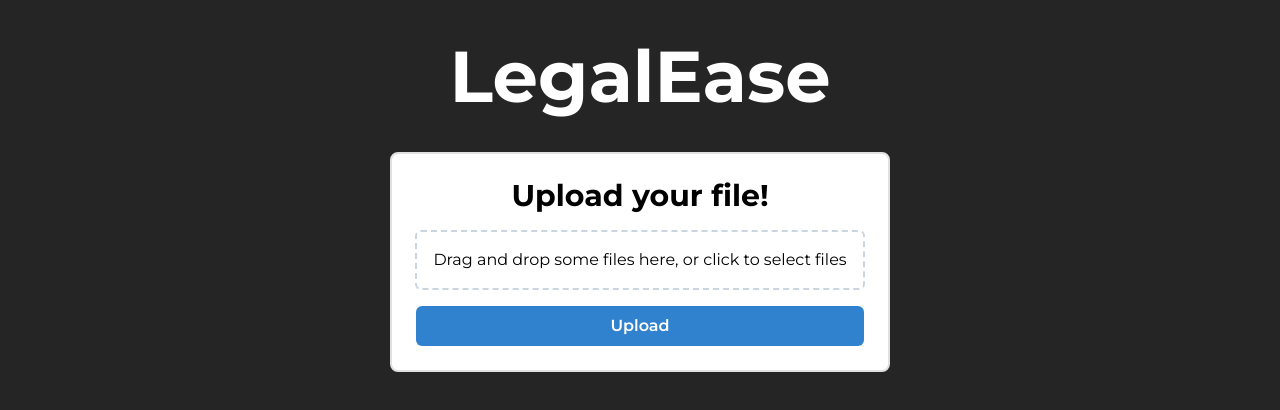
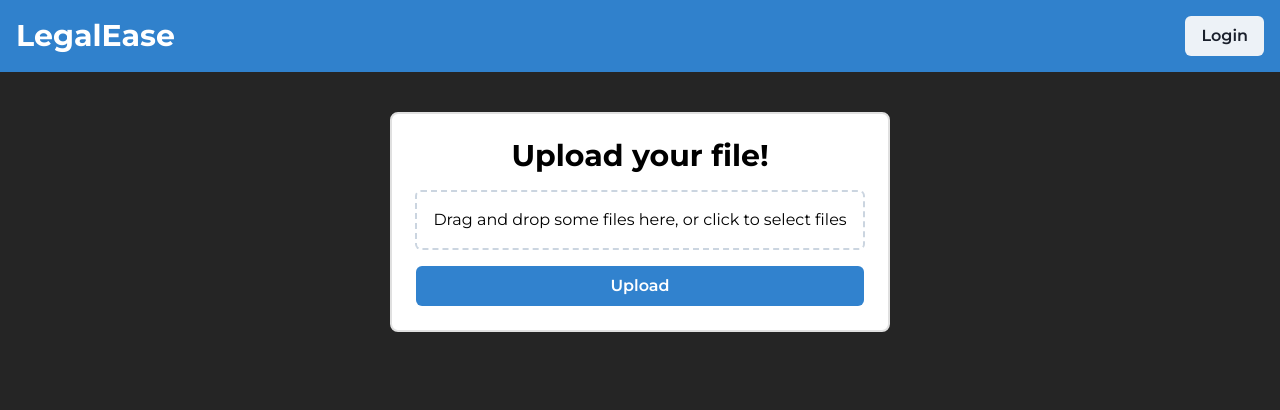
Before and after one commit to ray-hao/DocsRead, a Next.js app: page / in a window 1280 px wide. Shown: the top 410 px of the page. Built offline with nearby package versions, Linux system fonts and the light colour scheme; no server answers.

Commit message:
setup auth0

```diff
--- a/package.json
+++ b/package.json
@@ -9,6 +9,7 @@
     "lint": "next lint"
   },
   "dependencies": {
+    "@auth0/nextjs-auth0": "^3.5.0",
     "@chakra-ui/react": "^2.8.2",
     "@emotion/react": "^11.13.3",
     "@emotion/styled": "^11.13.0",
--- a/src/app/layout.tsx
+++ b/src/app/layout.tsx
@@ -1,6 +1,7 @@
 import type { Metadata } from "next";
 import theme from "./theme";
 import { ChakraProvider } from "@chakra-ui/react";
+import { UserProvider } from "@auth0/nextjs-auth0/client";
 import "./globals.css";
 
 export const metadata: Metadata = {
@@ -15,9 +16,11 @@ export default function RootLayout({
 }>) {
   return (
     <html lang="en">
-      <body className={`antialiased`}>
-        <ChakraProvider theme={theme}>{children}</ChakraProvider>
-      </body>
+      <UserProvider>
+        <body className={`antialiased`}>
+          <ChakraProvider theme={theme}>{children}</ChakraProvider>
+        </body>
+      </UserProvider>
     </html>
   );
 }
--- a/src/app/page.tsx
+++ b/src/app/page.tsx
@@ -1,10 +1,13 @@
 "use client";
 
 import React from "react";
+import { Box, useColorModeValue, Spinner } from "@chakra-ui/react";
+import { useUser } from "@auth0/nextjs-auth0/client";
 import { FileUploader } from "@/components/Files";
-import { Box, Heading, useColorModeValue } from "@chakra-ui/react";
+import { PageHeader } from "@/components/Navigation";
 
 export default function App() {
+  const { user, error, isLoading } = useUser();
   const bg = useColorModeValue(
     "var(--background, #252525)",
     "var(--background, #000000)"
@@ -13,6 +16,26 @@ export default function App() {
     "var(--foreground, #252525)",
     "var(--foreground, #FFFFFF)"
   );
+
+  if (isLoading || error)
+    return (
+      <Box
+        display="flex"
+        flexDirection="column"
+        alignItems="center"
+        height={"100vh"}
+        bg={bg}
+        color={color}
+        overflow="hidden"
+        pt={10}
+      >
+        {isLoading ? (
+          <Spinner size="xl" mt={20} color="white" />
+        ) : (
+          <h1>{error?.message}</h1>
+        )}
+      </Box>
+    );
 
   return (
     <Box
@@ -23,11 +46,8 @@ export default function App() {
       bg={bg}
       color={color}
       overflow="hidden"
-      pt={10}
     >
-      <Heading as="h1" size="4xl" color="white">
-        LegalEase
-      </Heading>
+      <PageHeader />
       <FileUploader />
     </Box>
   );
--- /dev/null
+++ b/src/components/Navigation/PageHeader.tsx
@@ -0,0 +1,41 @@
+import React from "react";
+import { Box, Text, Button, Heading } from "@chakra-ui/react";
+import { useUser } from "@auth0/nextjs-auth0/client";
+
+const Header: React.FC = () => {
+  const { user } = useUser();
+
+  return (
+    <Box
+      display="flex"
+      justifyContent="space-between"
+      alignItems="center"
+      width="100%"
+      p={4}
+      bg="#3081cc"
+      color="white"
+    >
+      <Heading as="h1" size="lg">
+        LegalEase
+      </Heading>
+      <Box>
+        {user ? (
+          <>
+            <Text display="inline" mr={4}>
+              Welcome, {user.name}
+            </Text>
+            <Button as="a" href="/api/auth/logout">
+              Logout
+            </Button>
+          </>
+        ) : (
+          <Button as="a" href="/api/auth/login">
+            Login
+          </Button>
+        )}
+      </Box>
+    </Box>
+  );
+};
+
+export default Header;
--- /dev/null
+++ b/src/components/Navigation/index.ts
@@ -0,0 +1 @@
+export { default as PageHeader } from "./PageHeader";
--- /dev/null
+++ b/src/pages/api/auth/[...auth0].ts
@@ -0,0 +1,3 @@
+import { handleAuth } from "@auth0/nextjs-auth0";
+
+export default handleAuth();
```
Also changed, not shown: 1 other file (tests, documents, lock files or other folders).
